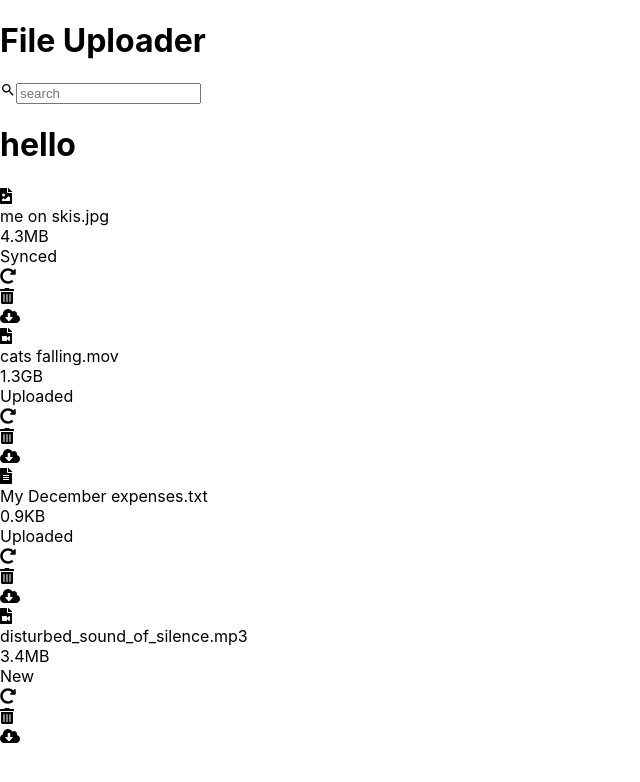
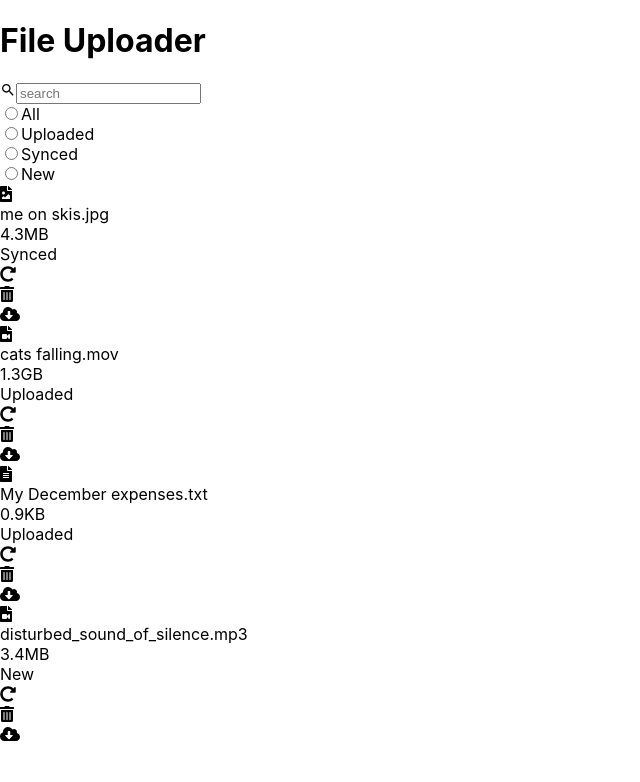
Before and after one commit to arminhus/react-fileuploader, a React (Create React App) app: page / in a window 1280 px wide. Shown: the top 782 px of the page, without its empty margins (0-640 px from the left). Built offline with nearby package versions, Linux system fonts and the light colour scheme.

Commit message:
fixed import and div typo

```diff
--- a/src/components/FilterOptions.js
+++ b/src/components/FilterOptions.js
@@ -1,44 +1,43 @@
-import { React, Component } from "react";
+import React, { Component } from "react";
 class FilterOptions extends Component {
   render() {
     return (
-      // <div className="FilterOptions">
-      //   <div className="FilterOptions-option">
-      //     <label htmlFor="filter-all">
-      //       <input type="radio" value="All" id="filter_all" name="filter" />
-      //       All
-      //     </label>
-      //   </div>
-      //   <div className="FilterOptions-option">
-      //     <label htmlFor="filter-uploaded">
-      //       <input
-      //         type="radio"
-      //         value="Uploaded"
-      //         id="filter_uploaded"
-      //         name="filter"
-      //       />
-      //       Uploaded
-      //     </label>
-      //   </div>
-      //   <div className="FilterOptions-option">
-      //     <label htmlFor="filter-synced">
-      //       <input
-      //         type="radio"
-      //         value="Synced"
-      //         id="filter_synced"
-      //         name="filter"
-      //       />
-      //       Synced
-      //     </label>
-      //   </div>
-      //   <div className="FilterOptions-option">
-      //     <label htmlFor="filter-new">
-      //       <input type="radio" value="New" id="filter_new" name="filter" />
-      //       New
-      //     </label>
-      //   </div>
-      // </div>
-      <h1>hello</h1>
+      <div className="FilterOptions">
+        <div className="FilterOptions-option">
+          <label htmlFor="filter-all">
+            <input type="radio" value="All" id="filter_all" name="filter" />
+            All
+          </label>
+        </div>
+        <div className="FilterOptions-option">
+          <label htmlFor="filter-uploaded">
+            <input
+              type="radio"
+              value="Uploaded"
+              id="filter_uploaded"
+              name="filter"
+            />
+            Uploaded
+          </label>
+        </div>
+        <div className="FilterOptions-option">
+          <label htmlFor="filter-synced">
+            <input
+              type="radio"
+              value="Synced"
+              id="filter_synced"
+              name="filter"
+            />
+            Synced
+          </label>
+        </div>
+        <div className="FilterOptions-option">
+          <label htmlFor="filter-new">
+            <input type="radio" value="New" id="filter_new" name="filter" />
+            New
+          </label>
+        </div>
+      </div>
     );
   }
 }
```
